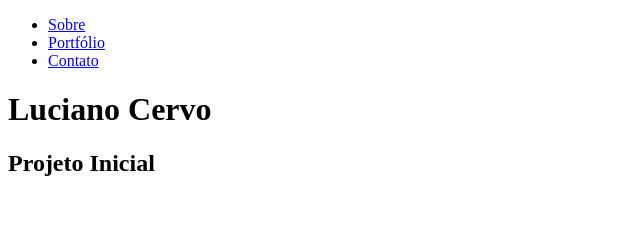
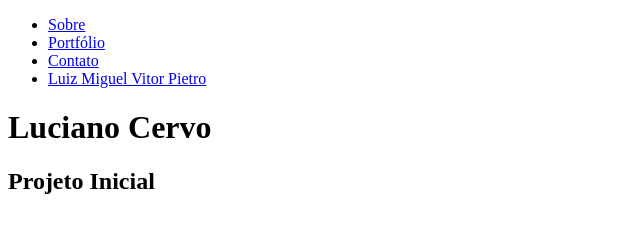
Before and after one commit to lucianocervo/bellavida-site, a plain HTML site: page index.html in a window 1280 px wide. Shown: the whole page, without its empty margins (0-640 px from the left). Drawn offline with Linux system fonts and the light colour scheme.

Commit message:
Update index.html
Teste

```diff
--- a/index.html
+++ b/index.html
@@ -11,6 +11,7 @@
 				<li><a href="#">Sobre</a></li>
 				<li><a href="#">Portfólio</a></li>
 				<li><a href="#">Contato</a></li>
+				<li><a href="#">Luiz Miguel Vitor Pietro</a></li>
 			</ul>
 		</nav>
 		<h1 class="site-title">Luciano Cervo</h1>
```
